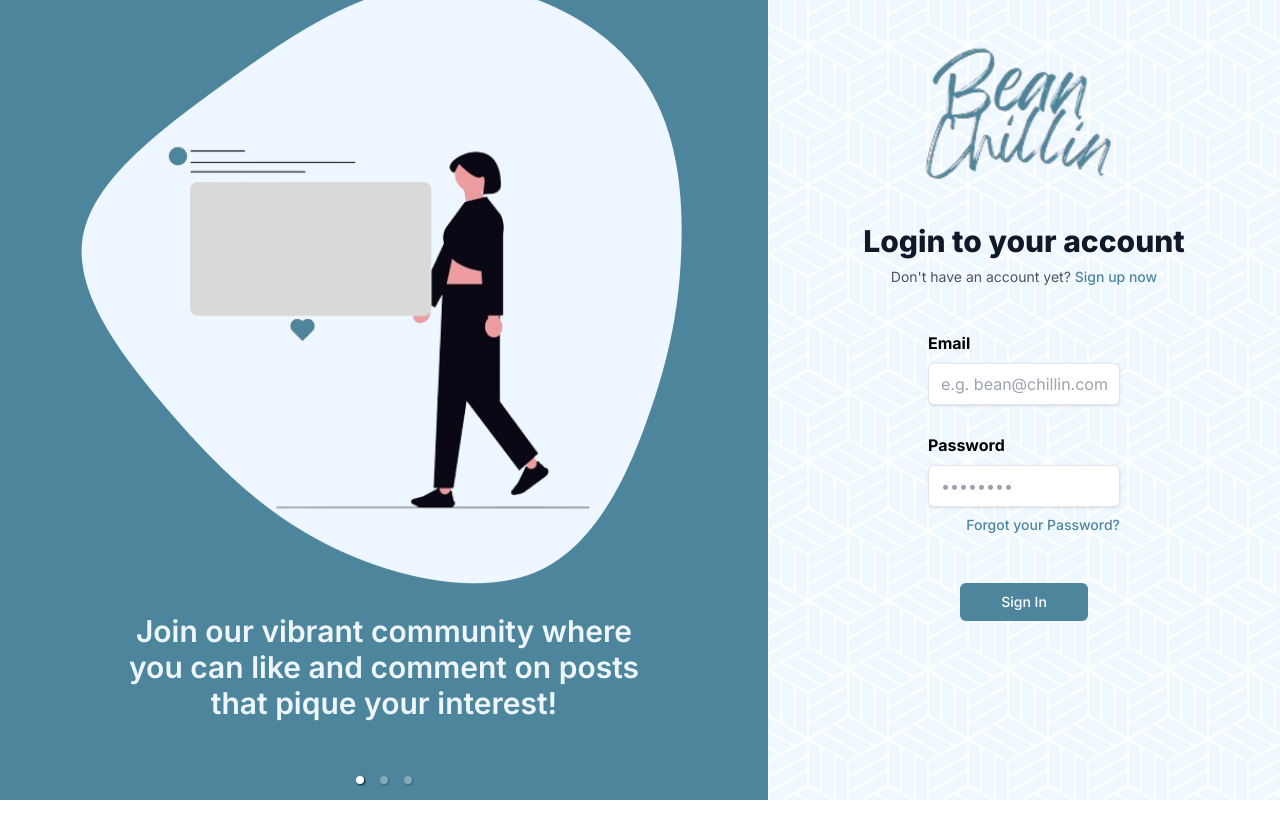
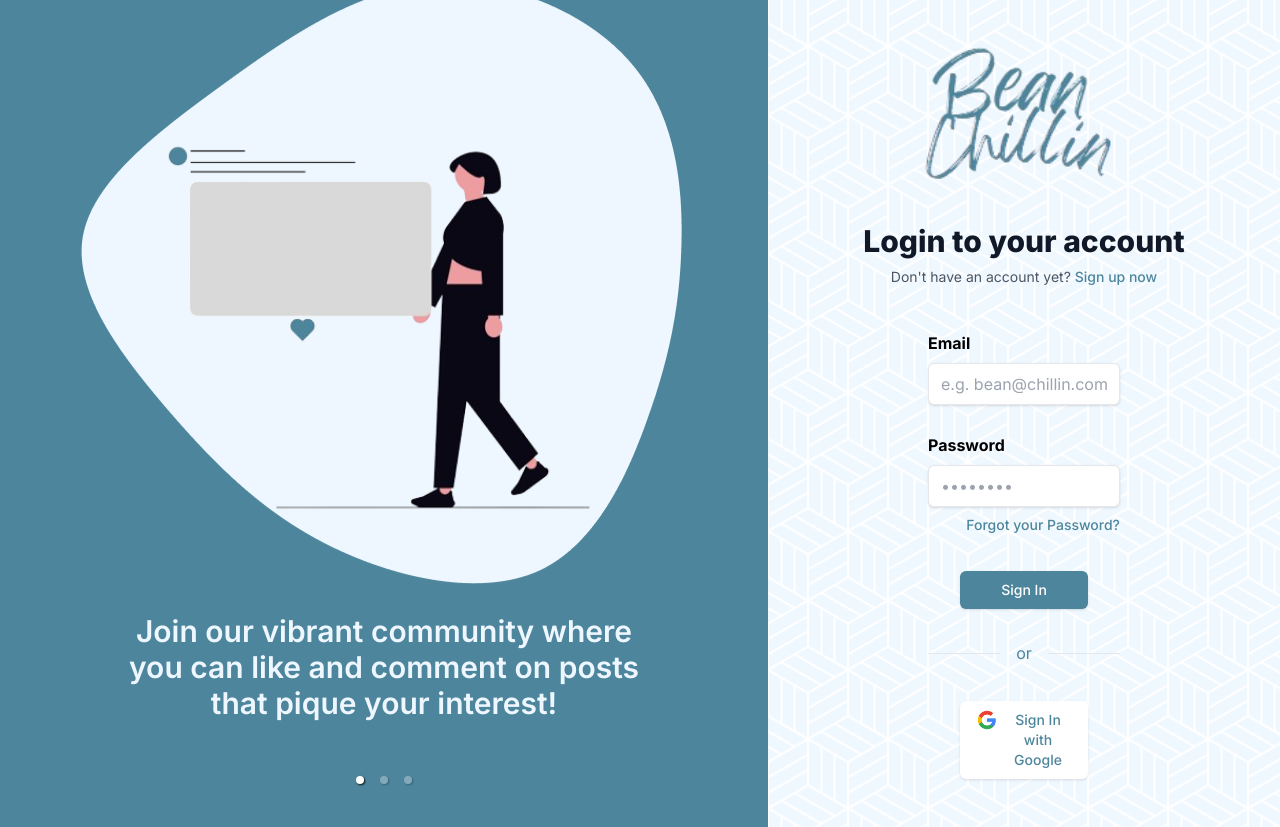
Before and after one commit to yong-zhuo/BeanChillin, a Next.js app: page /login in a window 1280 px wide. Before the commit the page ends 800 px from the top, so only its background shows below. Built offline with nearby package versions, Linux system fonts and the light colour scheme; no server answers.

Commit message:
Add Google login UI

```diff
--- a/app/layout.tsx
+++ b/app/layout.tsx
@@ -1,7 +1,7 @@
 import type { Metadata } from "next";
 import { Inter } from "next/font/google";
 import "../styles/globals.css";
-
+import SessionWrapper from "@/components/user-auth/login/SessionWrapper";
 const inter = Inter({ subsets: ["latin"] });
 
 export const metadata: Metadata = {
@@ -15,8 +15,10 @@
   children: React.ReactNode;
 }>) {
   return (
-    <html lang="en">
-      <body className={inter.className}>{children}</body>
-    </html>
+    <SessionWrapper>
+      <html lang="en">
+        <body className={inter.className}>{children}</body>
+      </html>
+    </SessionWrapper>
   );
 }
--- a/components/common-ui/form/FormButton.tsx
+++ b/components/common-ui/form/FormButton.tsx
@@ -1,14 +1,34 @@
+import Image from "next/image";
+
 interface ButtonProps {
-  action: "submit" | "reset" | "button";
+  action?: "submit" | "reset" | "button";
   text: string;
+  handleClick?: React.MouseEventHandler<HTMLButtonElement>;
+  addClass?: string;
+  alt?: string;
+  src?: string;
+  width?: number;
+  height?: number;
 }
 
 const formButtonClass =
-  "group relative w-full flex justify-center py-2 px-4 border border-transparent text-sm font-medium rounded-md text-white bg-primary hover:bg-slate-400 mt-9";
+  "group shadow relative w-full flex justify-center border border-transparent text-sm font-medium py-2 px-4 rounded-md mt-9 ";
 
 export default function FormButton(props: ButtonProps) {
   return (
-    <button type={props.action} className={formButtonClass}>
+    <button
+      type={props.action}
+      className={formButtonClass + props.addClass}
+      onClick={props.handleClick}
+    >
+      {props.alt && props.src && props.width && props.height && (
+        <Image
+          src={props.src}
+          alt={props.alt}
+          width={props.width}
+          height={props.height}
+        />
+      )}
       {props.text}
     </button>
   );
--- /dev/null
+++ b/components/common-ui/misc/Divider.tsx
@@ -0,0 +1,22 @@
+
+/**
+ * Text is optional, divider can function without text
+ */
+
+interface DividerProps {
+    text?:string
+    color: string
+    textColor: string
+}
+
+const Divider = (props: DividerProps) => {
+  return (
+    <div className="relative my-8 flex items-center">
+      <div className={"flex-grow border-t border-" + props.color}></div>
+      <span className={"mx-4 text-" + props.textColor}>{props.text}</span>
+      <div className={"flex-grow border-t border-"+ props.color}></div>
+    </div>
+  );
+};
+
+export default Divider;
--- a/components/user-auth/common-auth-ui/AuthCarousel.tsx
+++ b/components/user-auth/common-auth-ui/AuthCarousel.tsx
@@ -21,8 +21,8 @@
               <Image
                 src={image.src}
                 alt={`Image ${id}`}
-                width={500}
-                height={500}
+                width={400}
+                height={400}
               />
             </div>
             <div className="flex h-1/3 justify-center py-10">
--- /dev/null
+++ b/components/user-auth/common-auth-ui/GoogleButton.tsx
@@ -0,0 +1,34 @@
+import { signIn, signOut, useSession } from "next-auth/react";
+import Image from "next/image";
+import FormButton from "@/components/common-ui/form/FormButton";
+
+const GoogleButton = () => {
+  const { data: session } = useSession();
+
+  if (session) {
+    return (
+      <FormButton
+        handleClick={() => signOut()}
+        text="Sign Out with Google"
+        src="/misc/Google.png"
+        alt="Google"
+        height={20}
+        width={20}
+        addClass="bg-white text-primary hover:bg-gray-400 gap-2"
+      />
+    );
+  }
+  return (
+    <FormButton
+      handleClick={() => signIn()}
+      text="Sign In with Google"
+      src="/misc/Google.png"
+      alt="Google"
+      height={20}
+      width={20}
+      addClass="bg-white text-primary hover:bg-gray-400 gap-2"
+    />
+  );
+};
+
+export default GoogleButton;
--- a/components/user-auth/forget-password/ForgetForm.tsx
+++ b/components/user-auth/forget-password/ForgetForm.tsx
@@ -13,7 +13,7 @@
   const handleSubmit = (e: React.FormEvent<HTMLFormElement>): void => {
     e.preventDefault();
     //TODO: add forget password logic here
-  }
+  };
   return (
     <>
       <Header
@@ -32,8 +32,8 @@
           value={formState}
           placeholder="e.g. bean@chillin.com"
         />
-        <div className="px-5 mx-3">
-            <FormButton action="submit" text="Email me the link"/>
+        <div className="mx-3 px-5">
+          <FormButton action="submit" text="Email me the link" addClass=" text-white bg-primary hover:bg-slate-400" />
         </div>
       </form>
     </>
--- a/components/user-auth/login/LoginForm.tsx
+++ b/components/user-auth/login/LoginForm.tsx
@@ -1,4 +1,4 @@
-'use client'
+"use client";
 
 import FormInput from "@/components/common-ui/form/FormInput";
 import { loginFields } from "@/constants/formFields";
@@ -9,10 +9,12 @@
 import userAuthentication from "../users/UserAuthentication";
 import { useRouter } from "next/navigation";
 import { fieldState } from "@/types/formFieldsState";
+import GoogleButton from "../common-auth-ui/GoogleButton";
+import Divider from "@/components/common-ui/misc/Divider";
 const fields = loginFields;
 
 let fieldsState: fieldState = {};
-fields.forEach(field => fieldsState[field.id] = '');
+fields.forEach((field) => (fieldsState[field.id] = ""));
 
 const LoginForm = () => {
   const router = useRouter();
@@ -21,13 +23,15 @@
     setLoginState({ ...loginState, [e.target.name]: e.target.value });
   };
 
-  const handleSubmit = async (e: React.FormEvent<HTMLFormElement>): Promise<void> => {
+  const handleSubmit = async (
+    e: React.FormEvent<HTMLFormElement>,
+  ): Promise<void> => {
     e.preventDefault();
 
     try {
       const formData = new FormData(e.currentTarget);
-      const email = formData.get('Email') as string;
-      const password = formData.get('Password') as string;
+      const email = formData.get("Email") as string;
+      const password = formData.get("Password") as string;
       const isAuth = await userAuthentication(email, password);
       if (!isAuth) {
         throw new Error("Authentication failed");
@@ -39,7 +43,6 @@
   };
 
   return (
-
     <>
       <Header
         heading="Login to your account"
@@ -47,7 +50,7 @@
         linkName="Sign up now"
         linkUrl="/register"
       />
-        <form onSubmit={handleSubmit} className="mb-4 px-40 pb-8 pt-6">
+      <form onSubmit={handleSubmit} className="mb-5 px-40 pb-2 pt-6">
         {fields.map((field) => (
           <FormInput
             key={field.id}
@@ -61,7 +64,7 @@
             placeholder={field.placeholder}
           />
         ))}
-          <div className="flex justify-end text-sm -mt-5">
+        <div className="-mt-5 flex justify-end text-sm">
           <Link
             href="/forget-password"
             className="font-medium text-primary hover:underline"
@@ -69,12 +72,21 @@
             Forgot your Password?
           </Link>
         </div>
-          <div className="py-3 px-5 mx-3">
-            <FormButton text="Sign In" action="submit" />
+        <div className="mx-3 px-5 my-3">
+          <FormButton
+            text="Sign In"
+            action="submit"
+            addClass="text-white bg-primary hover:bg-slate-400"
+          />
         </div>
+        <Divider text="or" color="primary" textColor="primary"/>
       </form>
+      <div className="mb-4 px-40 pb-8 -pt-6 -mt-10">
+        <div className="mx-3 px-5 -py-2">
+          <GoogleButton />
+        </div>
+      </div>
     </>
-
   );
 };
 
--- /dev/null
+++ b/components/user-auth/login/SessionWrapper.tsx
@@ -0,0 +1,14 @@
+"use client";
+import { SessionProvider } from "next-auth/react"
+
+type SessionProps = {
+    children: React.ReactNode
+}
+
+const SessionWrapper = ({children}: SessionProps) => {
+  return (
+    <SessionProvider>{children}</SessionProvider>
+  )
+}
+
+export default SessionWrapper
--- a/components/user-auth/register/SignUpForm.tsx
+++ b/components/user-auth/register/SignUpForm.tsx
@@ -47,8 +47,12 @@
             placeholder={field.placeholder}
           ></FormInput>
         ))}
-        <div className="py-3 px-5 mx-3">
-            <FormButton text="Create Account" action="submit" />
+        <div className="mx-3 px-5 py-1">
+          <FormButton
+            text="Create Account"
+            action="submit"
+            addClass=" text-white bg-primary hover:bg-slate-400"
+          />
         </div>
       </form>
     </>
```
Also changed, not shown: public/misc/Google.png (added). Lines whose indentation alone changed are shown as unchanged.
